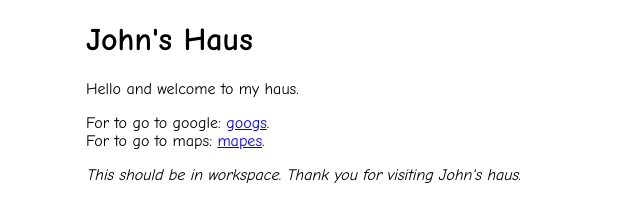
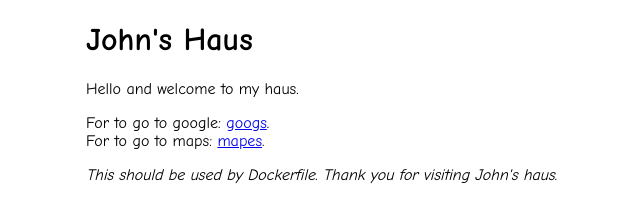
Before and after one commit to johnmwalker/ec2jenkins, a plain HTML site: page index.html in a window 1280 px wide. Shown: the full height of the page, 274-914 px from the left. Drawn offline with Linux system fonts and the light colour scheme.

Commit message:
Trying to use Dockerfile

```diff
--- a/index.html
+++ b/index.html
@@ -18,6 +18,6 @@
 For to go to maps:
 <a href="google.com/maps">mapes</a>.</p>
 
-<p><em>This should be in workspace. Thank you for visiting John's haus.</em></p>
+<p><em>This should be used by Dockerfile. Thank you for visiting John's haus.</em></p>
 </body>
 </html>
```
